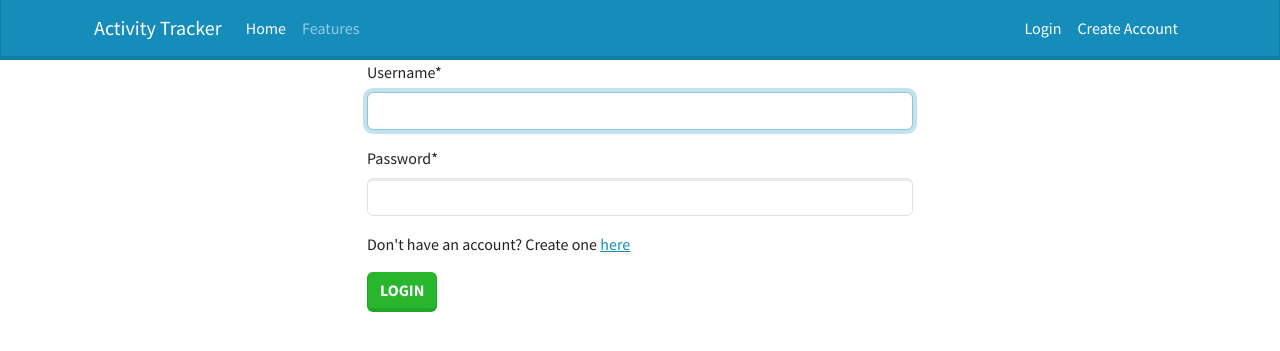
After one commit to Wymagin/Activity_tracker, a Django app: page /login/ in a window 1280 px wide. The commit adds this page. Shown: the top 351 px of the page. Run offline with Django 5.2, Linux system fonts and the light colour scheme; some libraries are stand-ins or nearby versions.

Commit message:
Added login, replaced registration with crispy form

```diff
--- a/activity_tracker/templates/activity_tracker/base.html
+++ b/activity_tracker/templates/activity_tracker/base.html
@@ -26,8 +26,15 @@
             </ul>
             <div class="collapse navbar-collapse" id="navbarResponsive">
               <ul class="navbar-nav ms-auto">
-                  <li class="nav-item"><a class="nav-link active" href="#">Login</a></li>
+                {% if user.is_superuser %}
+                <li class="nav-item"><a class="nav-link active" href = "/admin">Admin site</a></li>
+                {% endif %}
+                {% if user.is_authenticated %}
+                <li class="nav-item"><a class="nav-link active" href = "{% url 'logout' %}">Logout</a></li>
+                {% else %}
+                  <li class="nav-item"><a class="nav-link active" href = "{% url 'login' %}">Login</a></li>
                   <li class="nav-item"><a class="nav-link active" href = "{% url 'register' %}">Create Account</a></li>
+                {% endif %}
               </ul>
           </div>
           </div>
--- /dev/null
+++ b/activity_tracker/templates/activity_tracker/login.html
@@ -0,0 +1,22 @@
+{% extends 'activity_tracker/base.html' %}
+
+{% block title %}
+Login Here
+{% endblock %}
+
+{% load crispy_forms_tags %}
+
+{% block content %}
+<div class="container">
+    <div class="row justify-content-center">
+        <div class="col-md-6">
+            <form method="post" class="form-group">
+                {% csrf_token %}
+                {{ form|crispy }}
+                <p>Don't have an account? Create one <a href="{% url 'register' %}">here</a></p>
+                <button type="submit" class="btn btn-success">Login</button>
+            </form>
+        </div>
+    </div>
+</div>
+{% endblock %}
--- a/activity_tracker/urls.py
+++ b/activity_tracker/urls.py
@@ -25,4 +25,6 @@ urlpatterns = [
     path('', views.base_view, name='base'),
     path('home/', views.home_view, name='home'),
     path('register/', views.sign_up, name='register'),
+    path('login/', views.login_view.as_view(), name='login'),
+    path('logout/', views.logout_view, name='logout'),
 ]
--- a/activity_tracker/views.py
+++ b/activity_tracker/views.py
@@ -1,6 +1,9 @@
 from django.shortcuts import render, redirect, get_object_or_404
 from .forms import UserRegistrationForm, ActivityForm
 from .models import Activity
+from django.contrib.auth import authenticate, login, logout
+from django.contrib.auth.views import LoginView
+from django.urls import reverse_lazy
 from django.contrib import messages
 
 
@@ -25,3 +28,29 @@ def sign_up(request):
     else:
         form = UserRegistrationForm()
     return render(request, 'activity_tracker/register.html', {'form': form})
+
+# def login_view(request):
+#     if request.method == 'POST':
+#         username = request.POST['username']
+#         password = request.POST['password']
+#         user = authenticate(request, username=username, password=password)
+
+#         if user is not None:
+#             auth_login(request, user)
+#             return redirect('dashboard')  # Redirect to dashboard after successful login
+#         else:
+#             messages.error(request, 'Invalid username or password')
+
+#     return render(request, 'activity_tracker/login.html')
+
+class login_view(LoginView):
+    template_name = 'activity_tracker/login.html'
+    redirect_authenticated_user = True
+
+    def get_success_url(self):
+        return reverse_lazy('home')
+
+
+def logout_view(request):
+    logout(request)
+    return redirect('login')
```
Also changed, not shown: activity_tracker/settings.py (+9 -0 lines), activity_tracker/templates/activity_tracker/register.html (+12 -6 lines).
